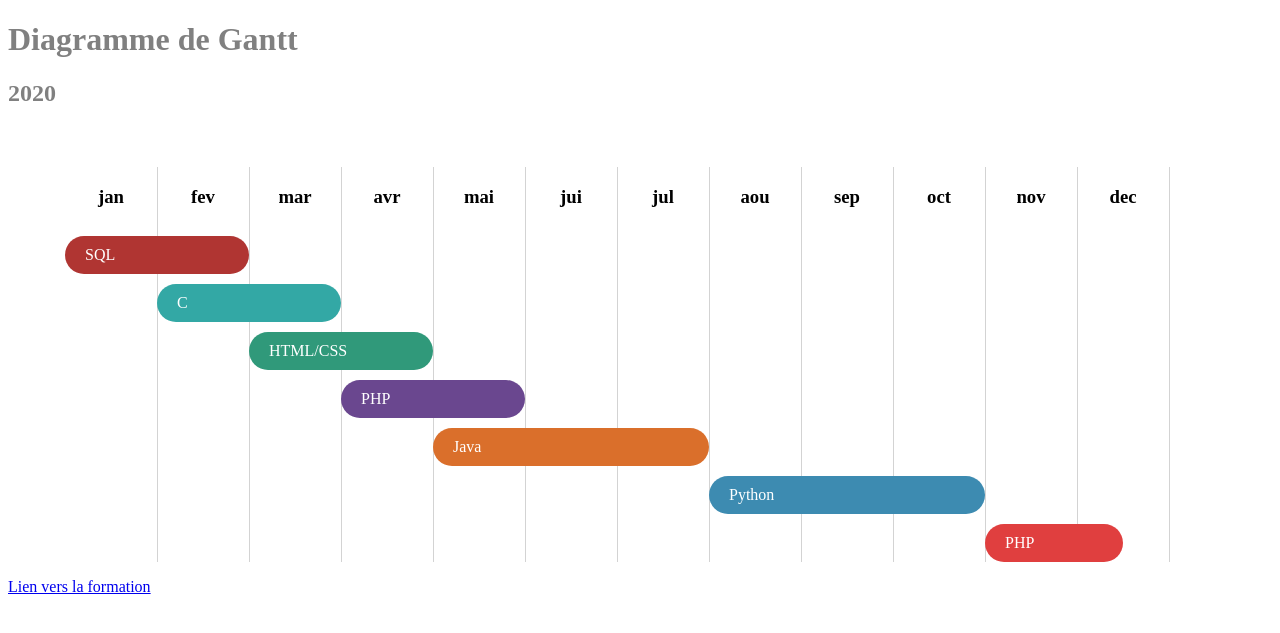
After one commit to js202005082300/samuel.jacquet, a PHP site: page /gantt.html in a window 1280 px wide. The commit adds this page. Shown: the top 633 px of the page. Run offline with PHP 8.4, Linux system fonts and the light colour scheme.

Commit message:
Update files

```diff
--- /dev/null
+++ b/gantt.html
@@ -0,0 +1,53 @@
+<!DOCTYPE html>
+<html>
+	<head>
+		<title>Formations</title>
+		<!-- link to main stylesheet -->
+		<link rel="stylesheet" type="text/css" href="main.css">
+	</head>
+	<body>
+		<h1>Diagramme de Gantt</h1>
+        <h2>2020</h2>
+
+		<div class="gantt">
+
+			<span class="mois_01"></span>
+			<span class="mois_02"></span>
+			<span class="mois_03"></span>
+			<span class="mois_04"></span>
+			<span class="mois_05"></span>
+			<span class="mois_06"></span>
+			<span class="mois_07"></span>
+			<span class="mois_08"></span>
+			<span class="mois_09"></span>
+			<span class="mois_10"></span>
+			<span class="mois_11"></span>
+			<span class="mois_12"></span>
+
+			<h3 class="jan">jan</h3>
+			<h3 class="fev">fev</h3>
+			<h3 class="mar">mar</h3>
+			<h3 class="avr">avr</h3>
+			<h3 class="mai">mai</h3>
+			<h3 class="jui">jui</h3>
+			<h3 class="jul">jul</h3>
+			<h3 class="aou">aou</h3>
+			<h3 class="sep">sep</h3>
+			<h3 class="oct">oct</h3>
+			<h3 class="nov">nov</h3>
+			<h3 class="dec">dec</h3>
+
+
+			<div class="tache_01" style="grid-column: 1 / span 4;">SQL</div>
+			<div class="tache_02" style="grid-column: 3 / span 4;">C</div>
+			<div class="tache_03" style="grid-column: 5 / span 4;">HTML/CSS</div>
+			<div class="tache_04" style="grid-column: 7 / span 4;">PHP</div>
+			<div class="tache_05" style="grid-column: 9 / span 6;">Java</div>
+			<div class="tache_06" style="grid-column: 15 / span 6;">Python</div>
+			<div class="tache_07" style="grid-column: 21 / span 3;">PHP</div>
+
+		</div>
+
+		<p><a href="https://www.youtube.com/c/Formationvid%C3%A9o8/playlists" target="_blank">Lien vers la formation</a></p>
+	</body>
+</html>
--- a/main.css
+++ b/main.css
@@ -21,7 +21,7 @@ body
 	font-family: "Times New Roman", serif, sans-serif;
 }
 
-h1
+h1, h2
 {
     color: grey;
 
@@ -29,7 +29,7 @@ h1
 
 p
 {
-    color: blue;
+    /*color: grey;*/
 }
 
 footer {
@@ -42,6 +42,82 @@ strong, em
 
 }
 
+.gantt
+{
+	display: grid;
+	grid-template-columns: repeat(25, 1fr);
+	grid-gap: 10px 0px;
+	width: 100%;
+	max-width: 1150px;
+	padding-top: 40px;
+	margin: 0 auto;
+}
+
+/* Séparations */
+span
+{
+	border-left: 1px solid lightgrey;
+	grid-row: 1 / span 8;
+}
+
+span.mois_01 { grid-column: 3; }
+span.mois_02 { grid-column: 5; }
+span.mois_03 { grid-column: 7; }
+span.mois_04 { grid-column: 9; }
+span.mois_05 { grid-column: 11; }
+span.mois_06 { grid-column: 13; }
+span.mois_07 { grid-column: 15; }
+span.mois_08 { grid-column: 17; }
+span.mois_09 { grid-column: 19; }
+span.mois_10 { grid-column: 21; }
+span.mois_11 { grid-column: 23; }
+span.mois_12 { grid-column: 25; }
+
+/* Mois */
+h3
+{
+	text-align: center;
+	grid-row: 1;
+}
+
+h3.jan { grid-column: 1 / span 2; }
+h3.fev { grid-column: 3 / span 2; }
+h3.mar { grid-column: 5 / span 2; }
+h3.avr { grid-column: 7 / span 2; }
+h3.mai { grid-column: 9 / span 2; }
+h3.jui { grid-column: 11 / span 2; }
+h3.jul { grid-column: 13 / span 2; }
+h3.aou { grid-column: 15 / span 2; }
+h3.sep { grid-column: 17 / span 2; }
+h3.oct { grid-column: 19 / span 2; }
+h3.nov { grid-column: 21 / span 2; }
+h3.dec { grid-column: 23 / span 2; }
+
+
+/* Tâches */
+.gantt div {
+	color: white;
+	font-size: 12px;
+	padding: 10px 20px;
+	border-radius: 20px;
+}
+
+@media only screen and (min-width: 600px) {
+	.gantt div {
+		font-size: 16px;
+	}
+}
+
+/* specific task styles */
+.tache_01 { background: #b03532; grid-row: 2; }
+.tache_02 { background: #33a8a5; grid-row: 3; }
+.tache_03 { background: #30997a; grid-row: 4; }
+.tache_04 { background: #6a478f; grid-row: 5; }
+.tache_05 { background: #da6f2b; grid-row: 6; }
+.tache_06 { background: #3d8bb1; grid-row: 7; }
+.tache_07 { background: #e03f3f; grid-row: 8; }
+.tache_08 { background: #59a627; grid-row: 9; }
+.tache_09 { background: #4464a1; grid-row: 10; }
 
 /*
 body {
```
Also changed, not shown: about.html (+5 -4 lines), fv.html (+4 -6 lines), index.html (+7 -10 lines).
